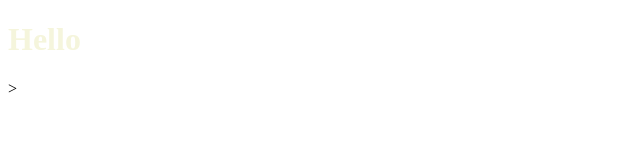
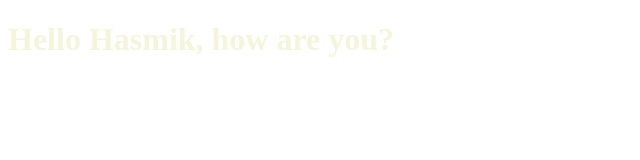
Before and after one commit to Mheryan-1613/Mheryan-1613.github.io, a plain HTML site: page index.html in a window 1280 px wide. Shown: the whole page, without its empty margins (0-640 px from the left). Drawn offline with Linux system fonts and the light colour scheme.

Commit message:
add some changes

```diff
--- a/index.html
+++ b/index.html
@@ -5,6 +5,6 @@
         <link rel="stylesheet" href="style.css">
     </head>
     <body>
-        <h1>Hello</h1>>
+        <h1>Hello Hasmik, how are you?</h1>
     </body>
 </html>
```
